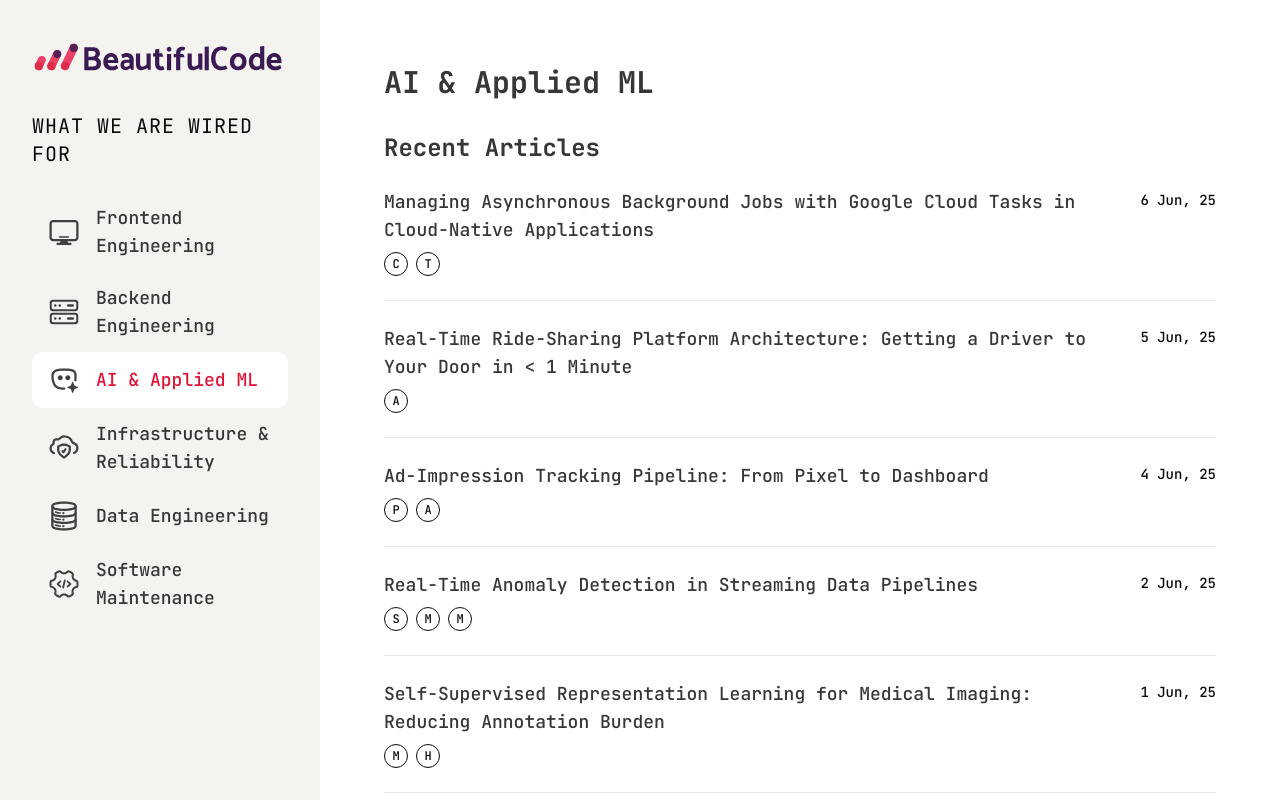
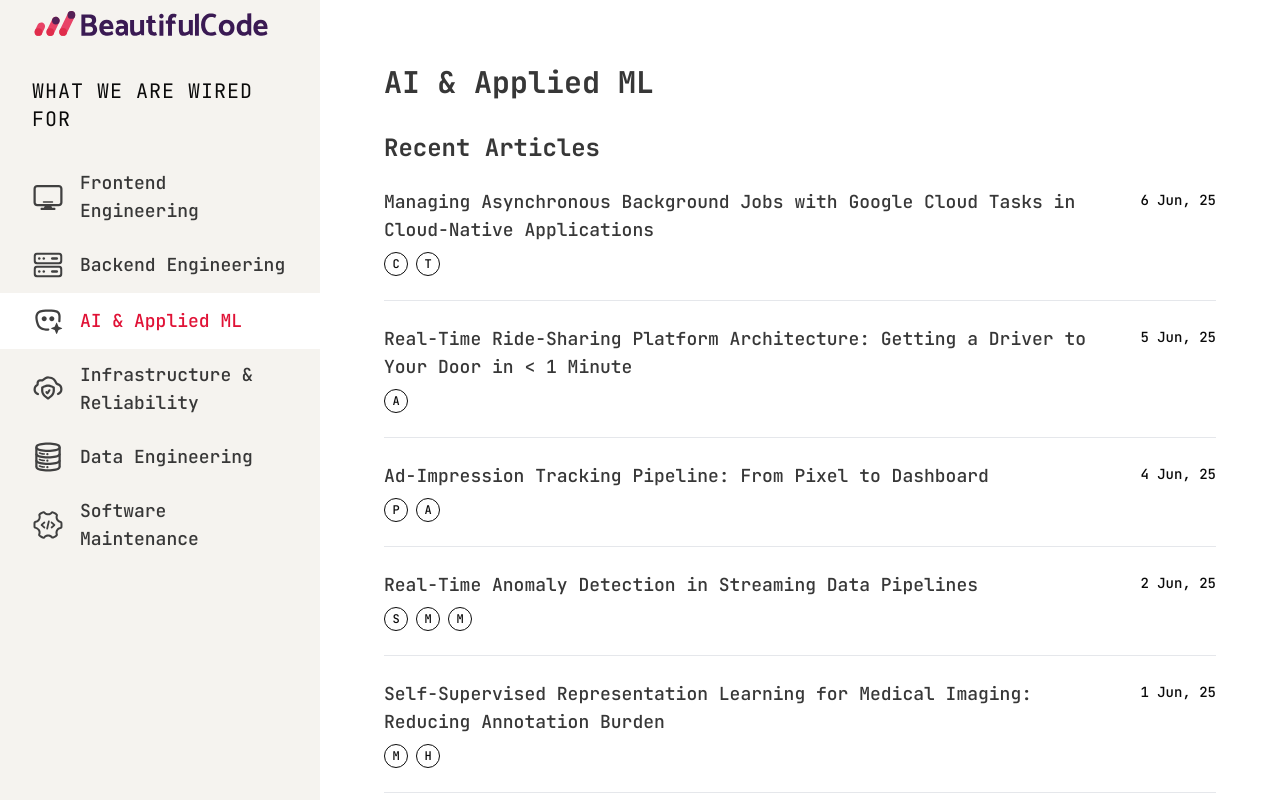
Before and after one commit to beautiful-code/bc-website, a Next.js app: page /expertise/ai-applied-ml in a window 1280 px wide. Shown: the top 800 px of the page. Built offline with nearby package versions, Linux system fonts and the light colour scheme.

Commit message:
removed padding from sideColumn. Individual styling needs to be applid

```diff
--- a/src/app/expertise/[slug]/page.tsx
+++ b/src/app/expertise/[slug]/page.tsx
@@ -175,21 +175,21 @@ export default async function ExpertisePage({
       <div className="two-column-layout">
         {/* Side Column - Navigation */}
         <div className="sideColumn font-[family-name:var(--font-jetbrains-mono)]">
-          <div className="max-w-sm">
+          <div className="max-w-lg ">
             <Link href="/">
               <Image
                 src="/BCLogo.svg"
                 alt="BeautifulCode Logo"
-                width={250}
-                height={48}
+                width={300}
+                height={58}
                 priority
-                className="mb-8 cursor-pointer"
+                className="mb-8 cursor-pointer px-8"
               />
             </Link>
 
             <div className="mt-8">
               <h2
-                className="text-xl tracking-wider uppercase mb-6 text-left"
+                className="text-xl tracking-wider uppercase mb-6 text-left px-8"
                 style={{ color: "var(--color-bc-text-gray)" }}
               >
                 WHAT WE ARE WIRED FOR
@@ -200,10 +200,10 @@ export default async function ExpertisePage({
                   return (
                     <Link key={area.slug} href={`/expertise/${area.slug}`}>
                       <div
-                        className={`flex items-center space-x-4 cursor-pointer transition-all duration-300 px-4 py-3 rounded-lg ${
+                        className={`flex items-center space-x-4 cursor-pointer transition-all duration-300 py-3 px-8 ${
                           isActive
-                            ? "bg-white text-[var(--color-bc-red)]"
-                            : "hover:bg-white/50 text-[var(--color-bc-text-black)]"
+                            ? "bg-white text-[var(--color-bc-red)]  "
+                            : "hover:bg-white/50 text-[var(--color-bc-text-black)] rounded-lg"
                         }`}
                       >
                         <div className="flex-shrink-0">
--- a/src/styles/layout.scss
+++ b/src/styles/layout.scss
@@ -25,7 +25,7 @@ $bc-red: #e01236;
   display: flex;
   flex-direction: column;
   justify-content: flex-start;
-  padding: 2rem;
+  //   padding: 2rem;
 
   @media (min-width: 1024px) {
     grid-column: span 1;
```
